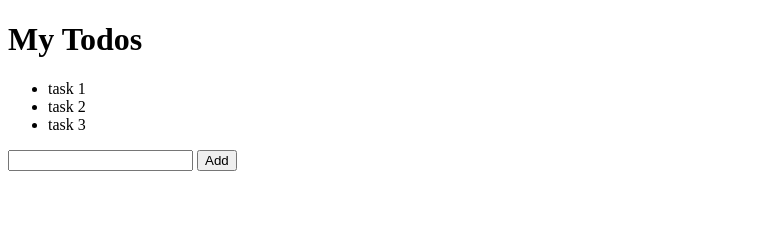
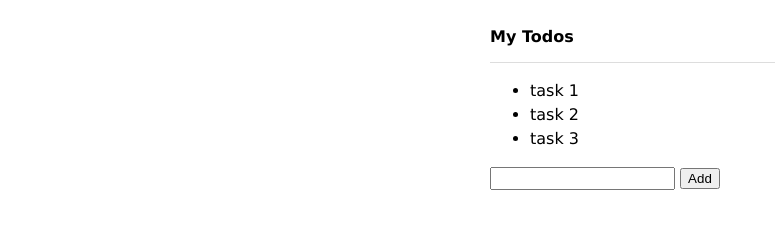
Before and after one commit to hassy-haruto/JavaScript, a plain HTML site: page index.html in a window 1280 px wide. Shown: the whole page, without its empty margins (0-775 px from the left). Drawn offline with nearby package versions, Linux system fonts and the light colour scheme.

Commit message:
modify css

```diff
--- a/css/styles.css
+++ b/css/styles.css
@@ -0,0 +1,23 @@
+body {
+  font-size: 16px;
+  font-family: Verdana, Geneva, sans-serif;
+}
+
+.container {
+  width: 300px;
+  margin: auto;
+}
+
+#app h1 {
+  font-size: 16px;
+  border-bottom: 1px solid #ddd;
+  padding: 16px 0;
+}
+
+#app li {
+  line-height: 1.5;
+}
+
+#app input[type="text"] {
+  padding: 2px;
+}
--- a/index.html
+++ b/index.html
@@ -7,7 +7,7 @@
 </head>
 <body>
 
-  <div id="app">
+  <div id="app" class="container">
     <h1>My Todos</h1>
     <ul>
       <!-- <li>{{ todos[0] }}</li>
```
